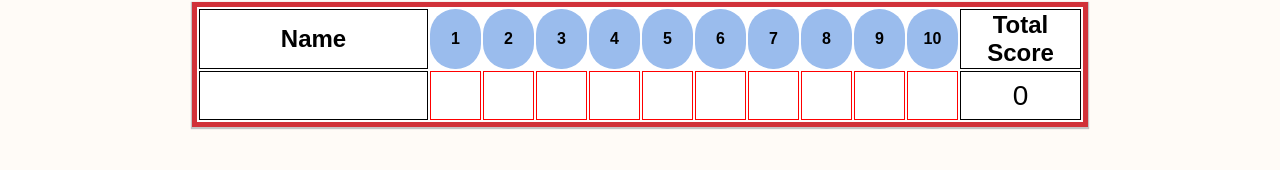
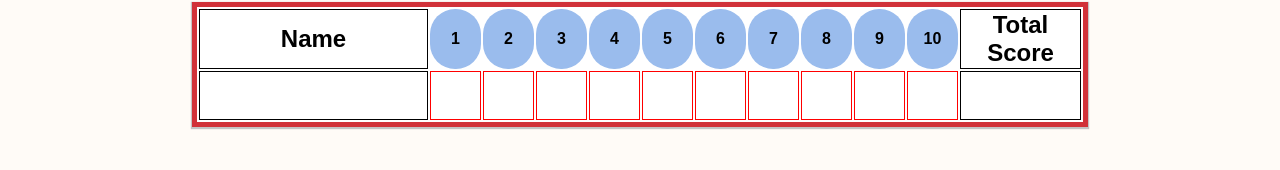
Before and after one commit to patrickjneel/redzone-bowling, a React (Create React App) app: page / in a window 1280 px wide. Shown: the part 187-357 px from the top of the page. Built offline with nearby package versions, Linux system fonts and the light colour scheme.

Commit message:
have total score added

```diff
--- a/src/components/ScoreBoard/ScoreBoard.js
+++ b/src/components/ScoreBoard/ScoreBoard.js
@@ -3,12 +3,14 @@ import './score-board.css';
 
 const ScoreBoard = ({ name, scoreArray }) => {
 
-    // let finalScore;
-    // if(!scoreArray.length || scoreArray.length === 20){
-    //    <td className="player-total">0</td>
-    // } else {
-    //     finalScore = scoreArray.reduce((a,b) => a + b);
-    // }
+    let finalScore;
+    if(!scoreArray.length || scoreArray.length === 20){
+       <td className="player-total">0</td>
+    } else {
+        finalScore = scoreArray.reduce((a,b) => parseInt(a) + parseInt(b));
+    }
+
+    console.log(finalScore)
 
 
   return (
@@ -72,7 +74,7 @@ const ScoreBoard = ({ name, scoreArray }) => {
              <span className="frame-score">{scoreArray[19]}</span>
              <span className="frame-score">{scoreArray[20]}</span>
             </td>
-            <td className="player-total">0</td>
+            <td className="player-total">{finalScore}</td>
           </tr>
         </tbody>
       </table>
```
